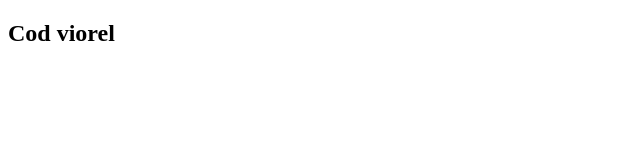
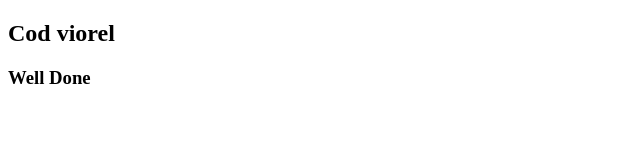
Before and after one commit to Deonis-alt/first_project, a plain HTML site: page index.html in a window 1280 px wide. Shown: the whole page, without its empty margins (0-640 px from the left). Drawn offline with Linux system fonts and the light colour scheme.

Commit message:
Adaugat h3

```diff
--- a/index.html
+++ b/index.html
@@ -6,5 +6,6 @@
 </head>
 <body>
 <h2>Cod viorel</h2>
+<h3>Well Done</h3>
 </body>
 </html>
```
